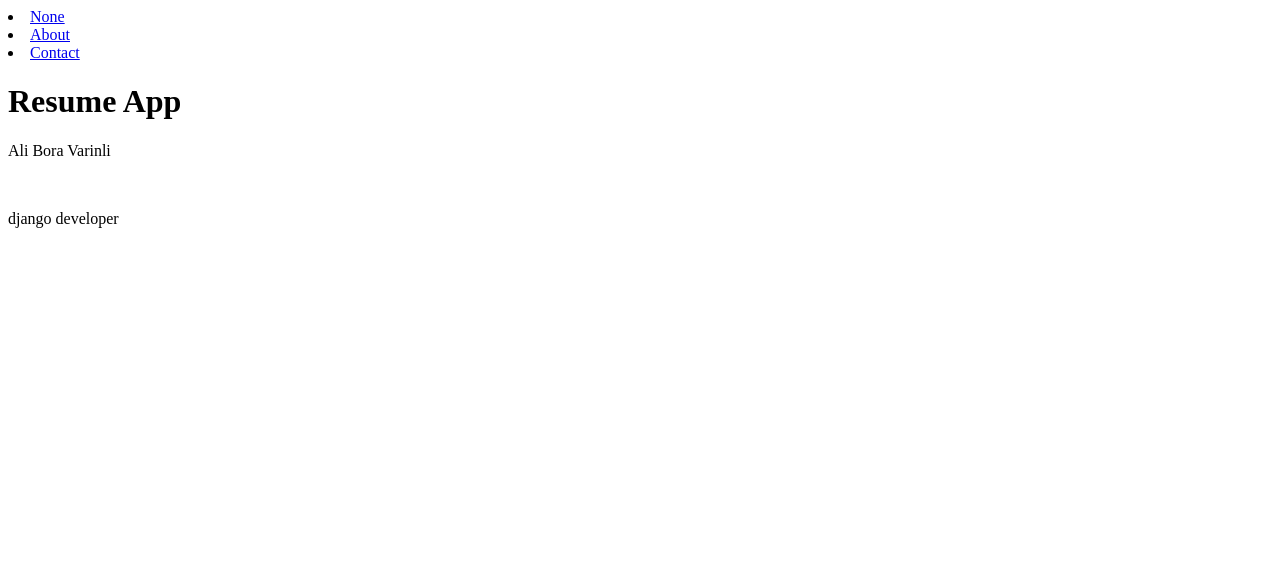
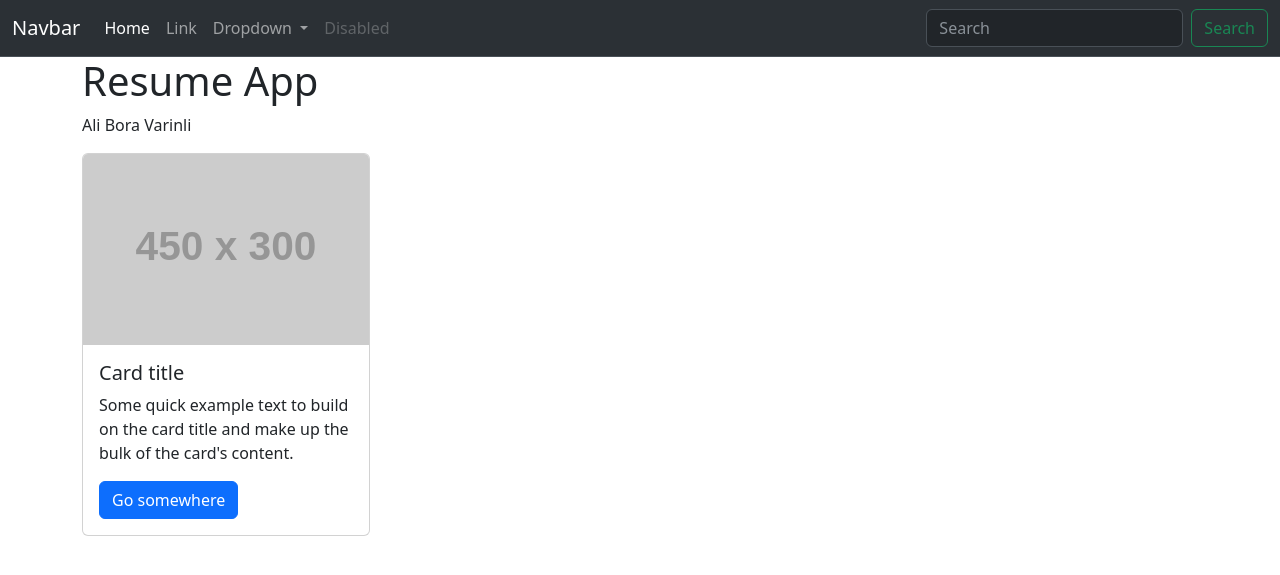
Before and after one commit to alabora33/Resume, a Django app: page / in a window 1280 px wide. Shown: the top 575 px of the page. Run offline with Django 4.2, Linux system fonts and the light colour scheme; grey boxes labelled with a size stand in for pictures from a placeholder-image service; some libraries are stand-ins or nearby versions.

Commit message:
feat: add bootstrap to HTML

```diff
--- a/resume/templates/index.html
+++ b/resume/templates/index.html
@@ -3,18 +3,72 @@
 <head>
     <meta charset="UTF-8">
     <title>Resume App</title>
+    <link href="https://cdn.jsdelivr.net/npm/bootstrap@5.3.0/dist/css/bootstrap.min.css" rel="stylesheet"
+          integrity="sha384-9ndCyUaIbzAi2FUVXJi0CjmCapSmO7SnpJef0486qhLnuZ2cdeRhO02iuK6FUUVM" crossorigin="anonymous">
 </head>
 <body>
-    <nav>
-        <ui>
-            <li><a href="index.html">None</a></li>
-            <li><a href="about.html">About</a></li>
-            <li><a href="contact.html">Contact</a></li>
-        </ui>
-    </nav>
-    <h1>Resume App</h1>
-<p><span>Ali Bora Varinli</span></p>
-    <br>
-<p><span>django developer</span></p>
+<nav class="navbar navbar-expand-lg bg-body-tertiary bg-dark border-bottom border-bottom-dark" data-bs-theme="dark">
+    <div class="container-fluid">
+        <a class="navbar-brand" href="#">Navbar</a>
+        <button class="navbar-toggler" type="button" data-bs-toggle="collapse" data-bs-target="#navbarSupportedContent"
+                aria-controls="navbarSupportedContent" aria-expanded="false" aria-label="Toggle navigation">
+            <span class="navbar-toggler-icon"></span>
+        </button>
+        <div class="collapse navbar-collapse" id="navbarSupportedContent">
+            <ul class="navbar-nav me-auto mb-2 mb-lg-0">
+                <li class="nav-item">
+                    <a class="nav-link active" aria-current="page" href="#">Home</a>
+                </li>
+                <li class="nav-item">
+                    <a class="nav-link" href="#">Link</a>
+                </li>
+                <li class="nav-item dropdown">
+                    <a class="nav-link dropdown-toggle" href="#" role="button" data-bs-toggle="dropdown"
+                       aria-expanded="false">
+                        Dropdown
+                    </a>
+                    <ul class="dropdown-menu">
+                        <li><a class="dropdown-item" href="#">Action</a></li>
+                        <li><a class="dropdown-item" href="#">Another action</a></li>
+                        <li>
+                            <hr class="dropdown-divider">
+                        </li>
+                        <li><a class="dropdown-item" href="#">Something else here</a></li>
+                    </ul>
+                </li>
+                <li class="nav-item">
+                    <a class="nav-link disabled">Disabled</a>
+                </li>
+            </ul>
+            <form class="d-flex" role="search">
+                <input class="form-control me-2" type="search" placeholder="Search" aria-label="Search">
+                <button class="btn btn-outline-success" type="submit">Search</button>
+            </form>
+        </div>
+    </div>
+</nav>
+<div class="container">
+    <div class="row">
+        <div class="col-nd-12">
+            <h1>Resume App</h1>
+        </div>
+    </div>
+    <p>
+        <span>Ali Bora Varinli</span>
+    </p>
+    <div class="card" style="width: 18rem;">
+        <img src="https://placehold.co/450x300/000000/FFFFFF.png" class="card-img-top" alt="...">
+        <div class="card-body">
+            <h5 class="card-title">Card title</h5>
+            <p class="card-text">Some quick example text to build on the card title and make up the bulk of the card's
+                content.</p>
+            <a href="#" class="btn btn-primary">Go somewhere</a>
+        </div>
+    </div>
+</div>
+
+<script src="https://cdn.jsdelivr.net/npm/bootstrap@5.3.0/dist/js/bootstrap.bundle.min.js"
+        integrity="sha384-geWF76RCwLtnZ8qwWowPQNguL3RmwHVBC9FhGdlKrxdiJJigb/j/68SIy3Te4Bkz"
+        crossorigin="anonymous"></script>
 </body>
 </html>
```
